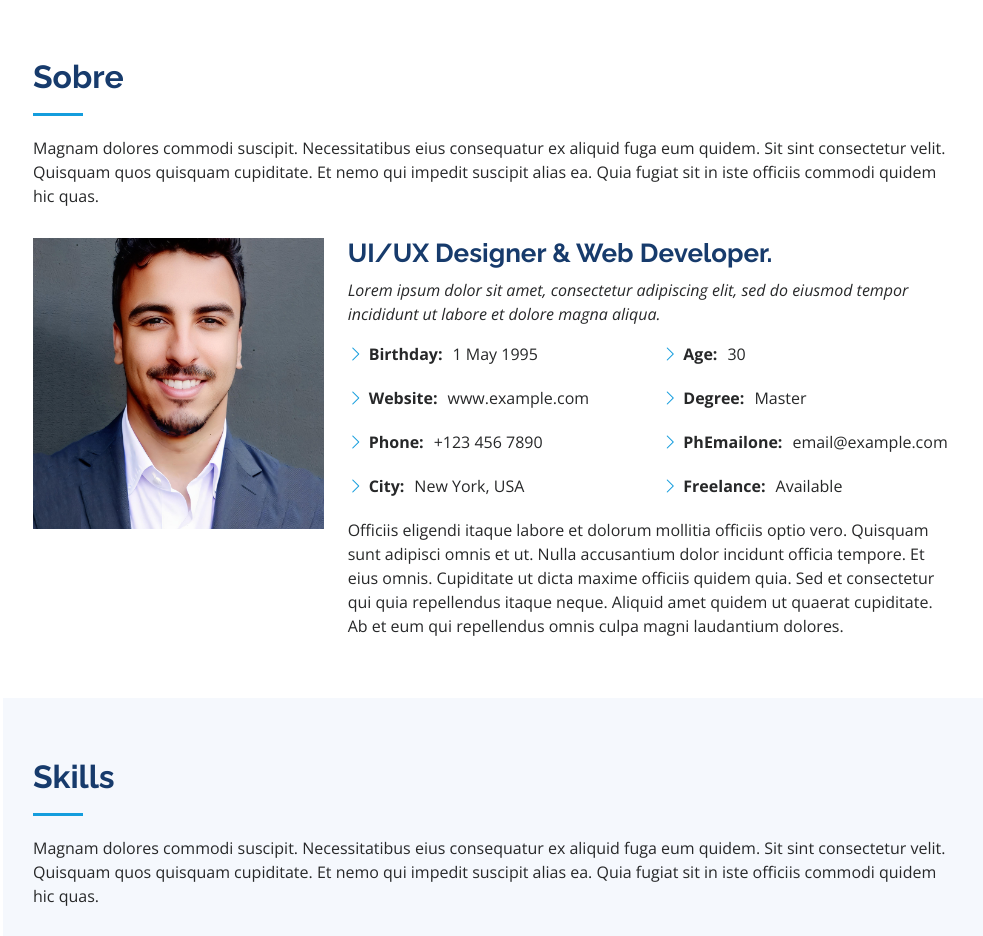
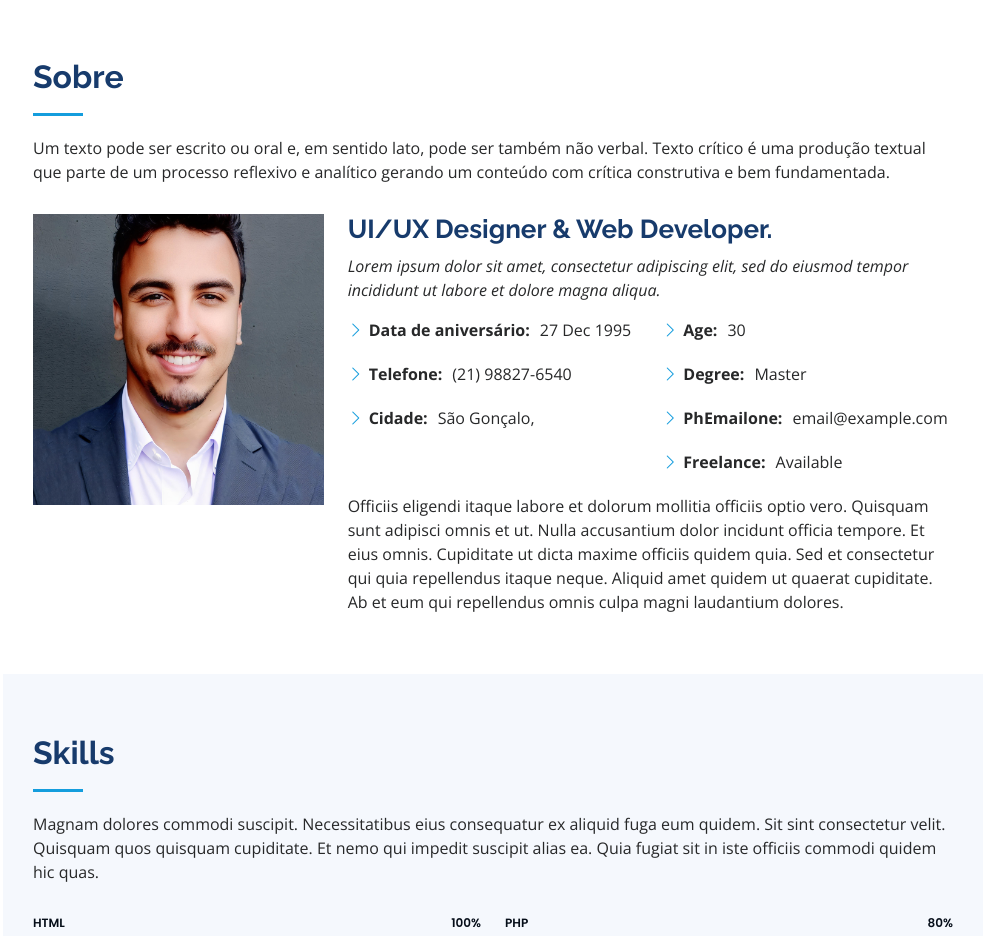
Before and after one commit to MMarcalDev/ExercicioAula14, a plain HTML site: page index.html in a window 1280 px wide. Shown: the part 802-1738 px from the top of the page, without its empty margins (297-1280 px from the left). Drawn offline with nearby package versions, Linux system fonts and the light colour scheme.

Commit message:
Atualização da seção sobre

```diff
--- a/index.html
+++ b/index.html
@@ -93,9 +93,9 @@
 
                 <div class="section-title">
                     <h2>Sobre</h2>
-                    <p>Magnam dolores commodi suscipit. Necessitatibus eius consequatur ex aliquid fuga eum quidem. Sit
-                        sint consectetur velit. Quisquam quos quisquam cupiditate. Et nemo qui impedit suscipit alias
-                        ea. Quia fugiat sit in iste officiis commodi quidem hic quas.</p>
+                    <p>Um texto pode ser escrito ou oral e, em sentido lato, pode ser também não verbal. Texto crítico é
+                        uma produção textual que parte de um processo reflexivo e analítico gerando um conteúdo com
+                        crítica construtiva e bem fundamentada.</p>
                 </div>
 
                 <div class="row">
@@ -112,15 +112,11 @@
                         <div class="row">
                             <div class="col-lg-6">
                                 <ul>
-                                    <li><i class="bi bi-chevron-right"></i> <strong>Birthday:</strong> <span>1 May
+                                    <li><i class="bi bi-chevron-right"></i> <strong>Data de aniversário:</strong> <span>27 Dec
                                             1995</span></li>
-                                    <li><i class="bi bi-chevron-right"></i> <strong>Website:</strong>
-                                        <span>www.example.com</span>
                                     </li>
-                                    <li><i class="bi bi-chevron-right"></i> <strong>Phone:</strong> <span>+123 456
-                                            7890</span></li>
-                                    <li><i class="bi bi-chevron-right"></i> <strong>City:</strong> <span>New York,
-                                            USA</span></li>
+                                    <li><i class="bi bi-chevron-right"></i> <strong>Telefone:</strong> <span>(21) 98827-6540</span></li>
+                                    <li><i class="bi bi-chevron-right"></i> <strong>Cidade:</strong> <span>São Gonçalo,</span></li>
                                 </ul>
                             </div>
                             <div class="col-lg-6">
```
